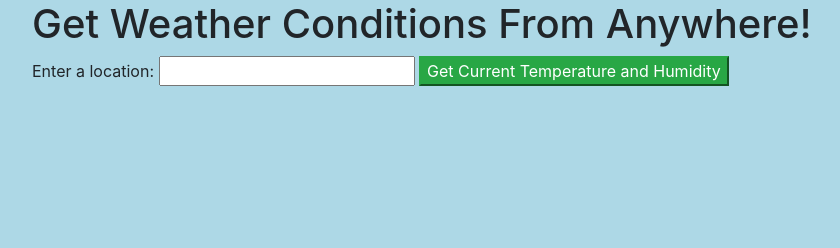
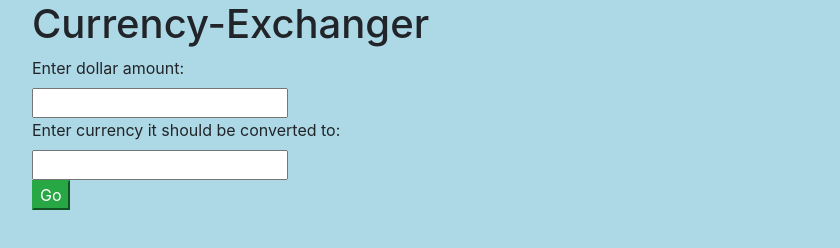
Before and after one commit to wilkinsonmatt/Currency-Exchanger, a website built with webpack: page src/index.html in a window 1280 px wide. Shown: the whole page, without its empty margins (53-893 px from the left). Built offline with nearby package versions, Linux system fonts and the light colour scheme.

Commit message:
wrote basic html: takes dollar amount and currency they would like

```diff
--- a/src/index.html
+++ b/src/index.html
@@ -1,16 +1,21 @@
 <html lang="en-US">
 <head>
-  <title>Weather</title>
+  <title>Currency-Exchanger</title>
 </head>
 <body>
   <div class="container">
-    <h1>Get Weather Conditions From Anywhere!</h1>
-    <label for="location">Enter a location:</label>
-    <input id="location" type="text">
-    <button class="btn-success" id="weatherLocation">Get Current Temperature and Humidity</button>
+    <h1>Currency-Exchanger</h1>
+    <label for="dollar-amount">Enter dollar amount:</label>
+    </br>
+    <input id="dollar-amount" type="text">
+    </br>
+    <label for="dollar-amount">Enter currency it should be converted to:</label>
+    </br>
+    <input id="dollar-amount" type="text">
+    </br>
+    <button class="btn-success" id="weatherLocation">Go</button>
     <div class="showErrors"></div>
-    <div class="showHumidity"></div>
-    <div class="showTemp"></div>
+    <div class="showConversion"></div>
   </div>
 </body>
 </html>
```
